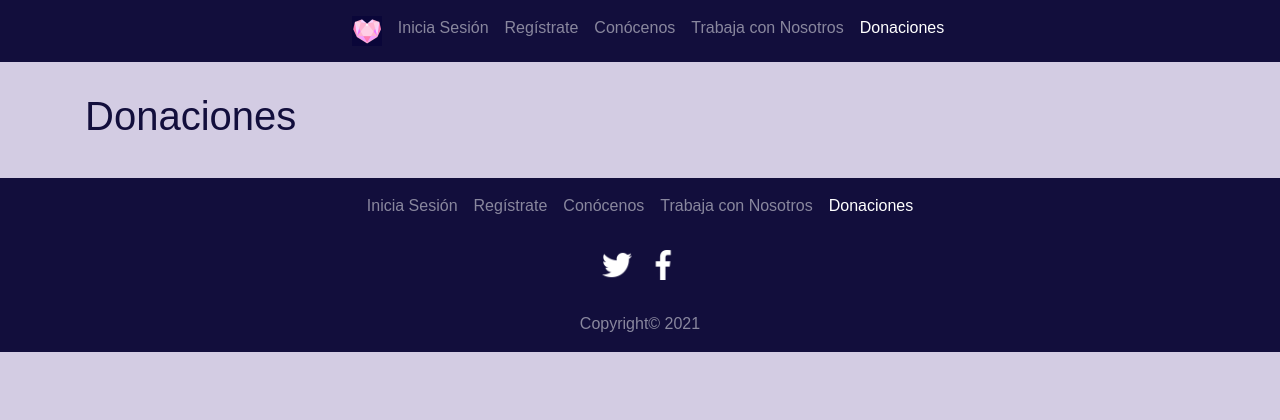
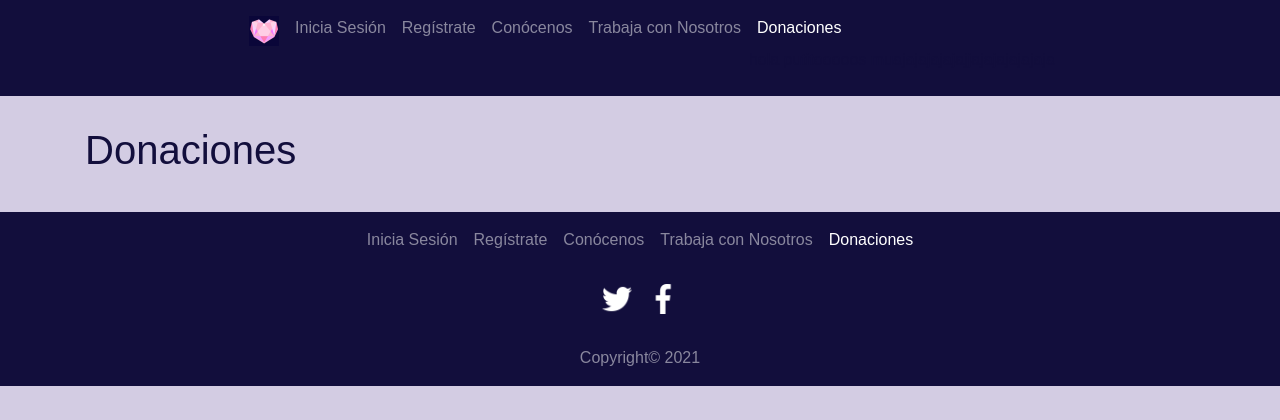
Before and after one commit to MJBM2706/koe, a PHP site: page /vistas/donaciones.vista.php in a window 1280 px wide. Shown: the top 420 px of the page. Run offline with PHP 8.4, Linux system fonts and the light colour scheme.

Commit message:
intento3

```diff
--- a/vistas/donaciones.vista.php
+++ b/vistas/donaciones.vista.php
@@ -38,6 +38,7 @@
             </li>
             <li class="nav-item">
                 <a class="active nav-link" href="#">Donaciones</a>
+                <p>hola putitooooos muajajajajajajjajajajajajaja</p>
             </li>
         </ul>
       </div>
```
